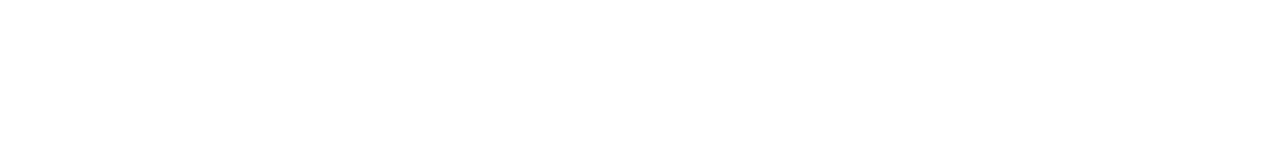
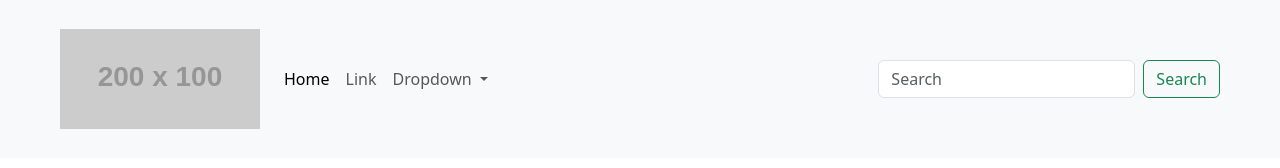
Before and after one commit to balintbenczik/static-bs-site, a plain HTML site: page index.html in a window 1280 px wide. Drawn offline with nearby package versions, Linux system fonts and the light colour scheme; placeholder pictures from the web are drawn by us.

Commit message:
commit v2

```diff
--- a/index.html
+++ b/index.html
@@ -10,7 +10,45 @@
 </head>
 
 <body>
-
+    <!--Navbar-->
+    <nav class="navbar navbar-expand-lg bg-body-tertiary">
+        <div class="container-fluid mx-5 my-3">
+            <a class="navbar-brand" href="http://127.0.0.1:5500/index.html"><img src="https://www.dummyimage.com/200x100/000/fff" alt="logo" width="200" height="100"></a>
+            <button class="navbar-toggler" type="button" data-bs-toggle="collapse"
+                data-bs-target="#navbarSupportedContent" aria-controls="navbarSupportedContent" aria-expanded="false"
+                aria-label="Toggle navigation">
+                <span class="navbar-toggler-icon"></span>
+            </button>
+            <div class="collapse navbar-collapse" id="navbarSupportedContent">
+                <ul class="navbar-nav me-auto mb-2 mb-lg-0">
+                    <li class="nav-item">
+                        <a class="nav-link active" aria-current="page" href="#">Home</a>
+                    </li>
+                    <li class="nav-item">
+                        <a class="nav-link" href="#">Link</a>
+                    </li>
+                    <li class="nav-item dropdown">
+                        <a class="nav-link dropdown-toggle" href="#" role="button" data-bs-toggle="dropdown"
+                            aria-expanded="false">
+                            Dropdown
+                        </a>
+                        <ul class="dropdown-menu">
+                            <li><a class="dropdown-item" href="#">Action</a></li>
+                            <li><a class="dropdown-item" href="#">Another action</a></li>
+                            <li>
+                                <hr class="dropdown-divider">
+                            </li>
+                            <li><a class="dropdown-item" href="#">Something else here</a></li>
+                        </ul>
+                    </li>
+                </ul>
+                <form class="d-flex" role="search">
+                    <input class="form-control me-2" type="search" placeholder="Search" aria-label="Search" />
+                    <button class="btn btn-outline-success" type="submit">Search</button>
+                </form>
+            </div>
+        </div>
+    </nav>
 
 
     <!-- Bootstrap JS (bundle) -->
```
